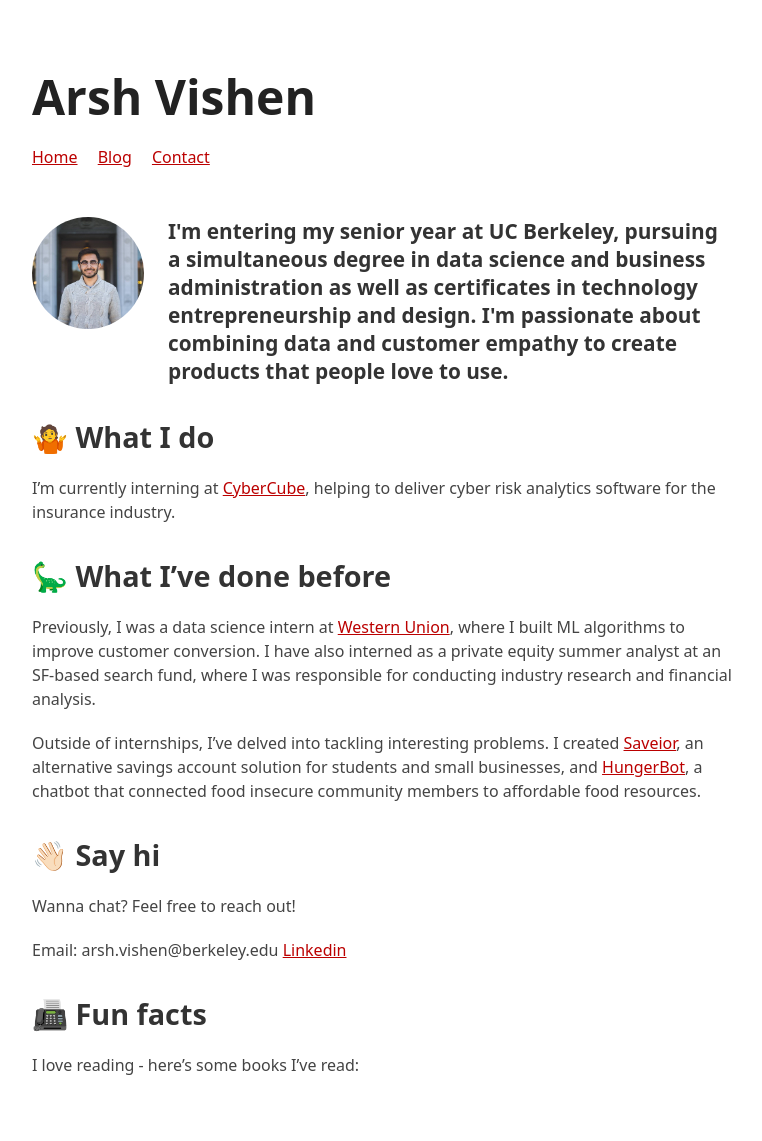
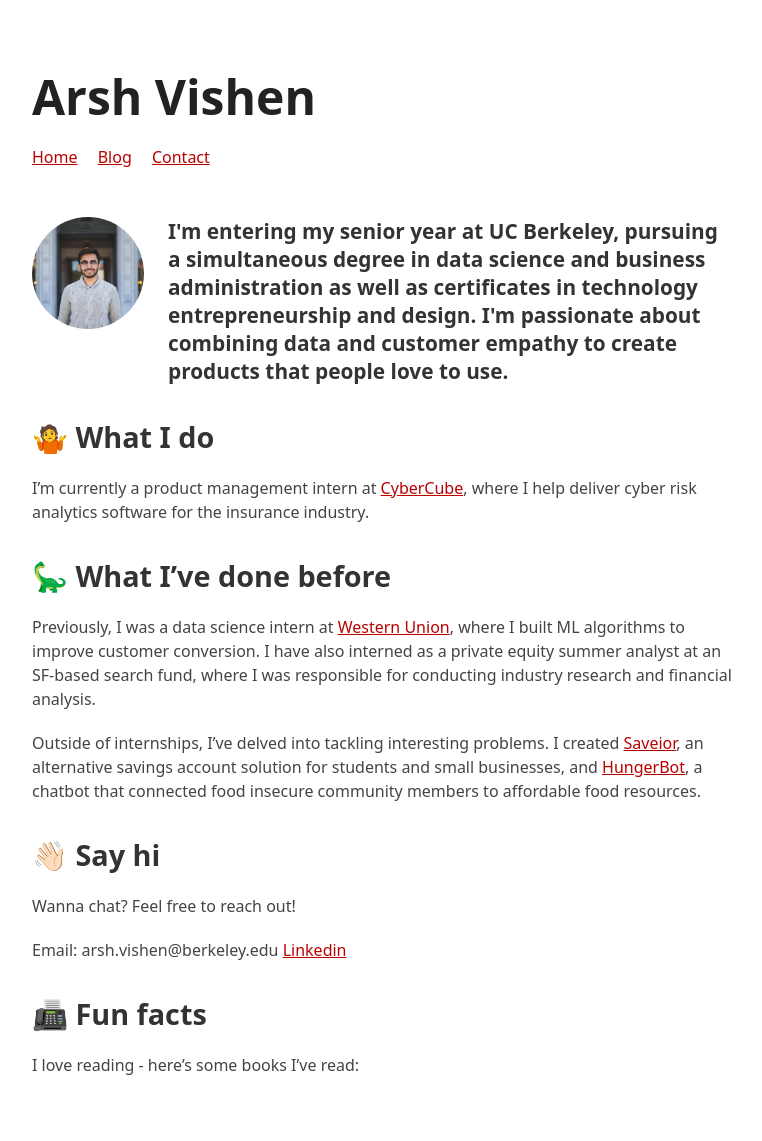
Before and after one commit to arsh-vishen/arsh-vishen.github.io, a Jekyll site: the page built from index.md, in a window 1280 px wide. Shown: the whole page, without its empty margins (258-1020 px from the left). Built offline with Jekyll 4.4.1, drawn with Linux system fonts in a browser that asks for light colours; our own code applies the rules of GitHub Pages for plain Markdown files.

Commit message:
Update index.md

```diff
--- a/index.md
+++ b/index.md
@@ -3,7 +3,7 @@
 
 ## 🤷 What I do
 
-I'm currently interning at [CyberCube](https://cybcube.com/), helping to deliver cyber risk analytics software for the insurance industry.
+I'm currently a product management intern at [CyberCube](https://cybcube.com/), where I help deliver cyber risk analytics software for the insurance industry.
 
 ## 🦕 What I've done before
 
```
